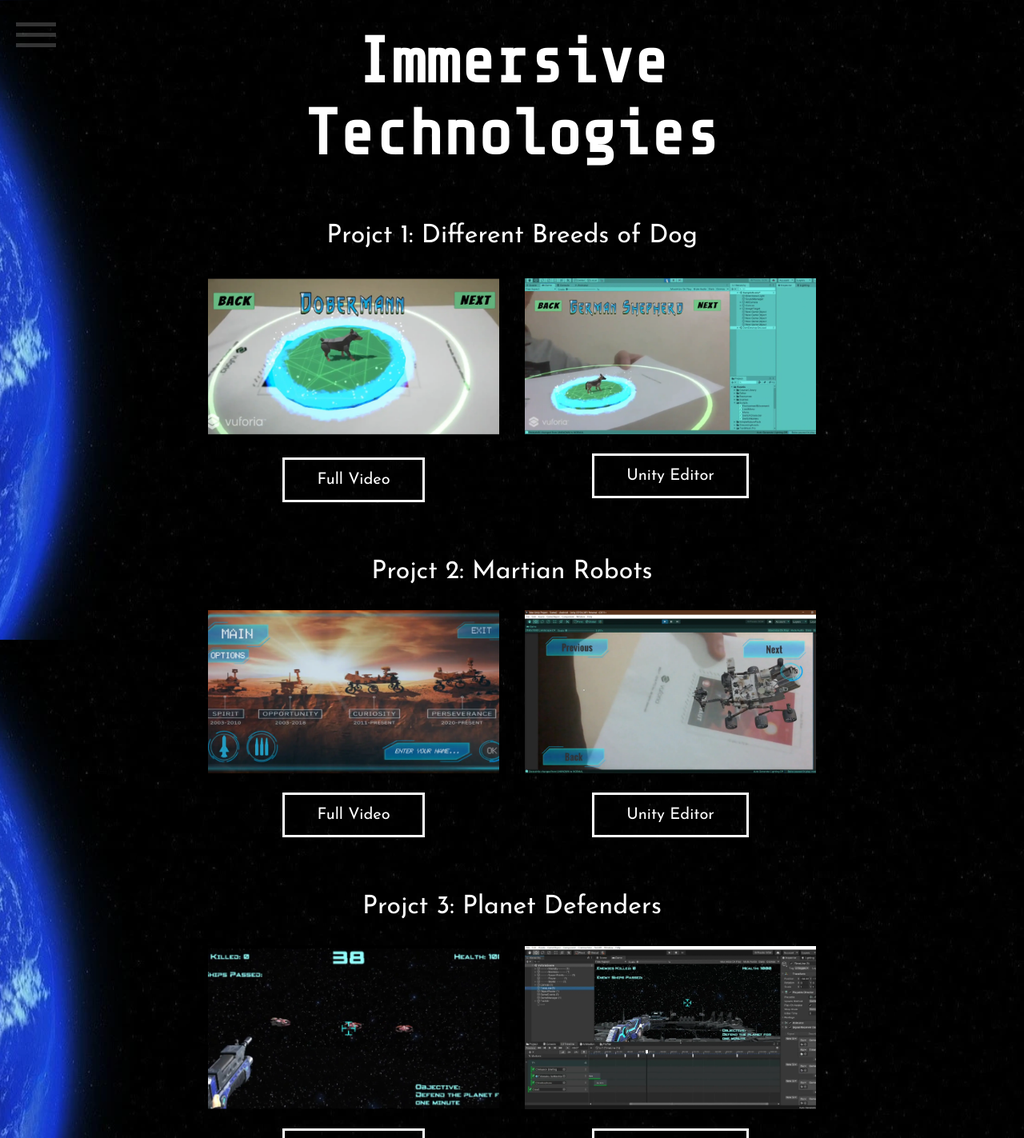
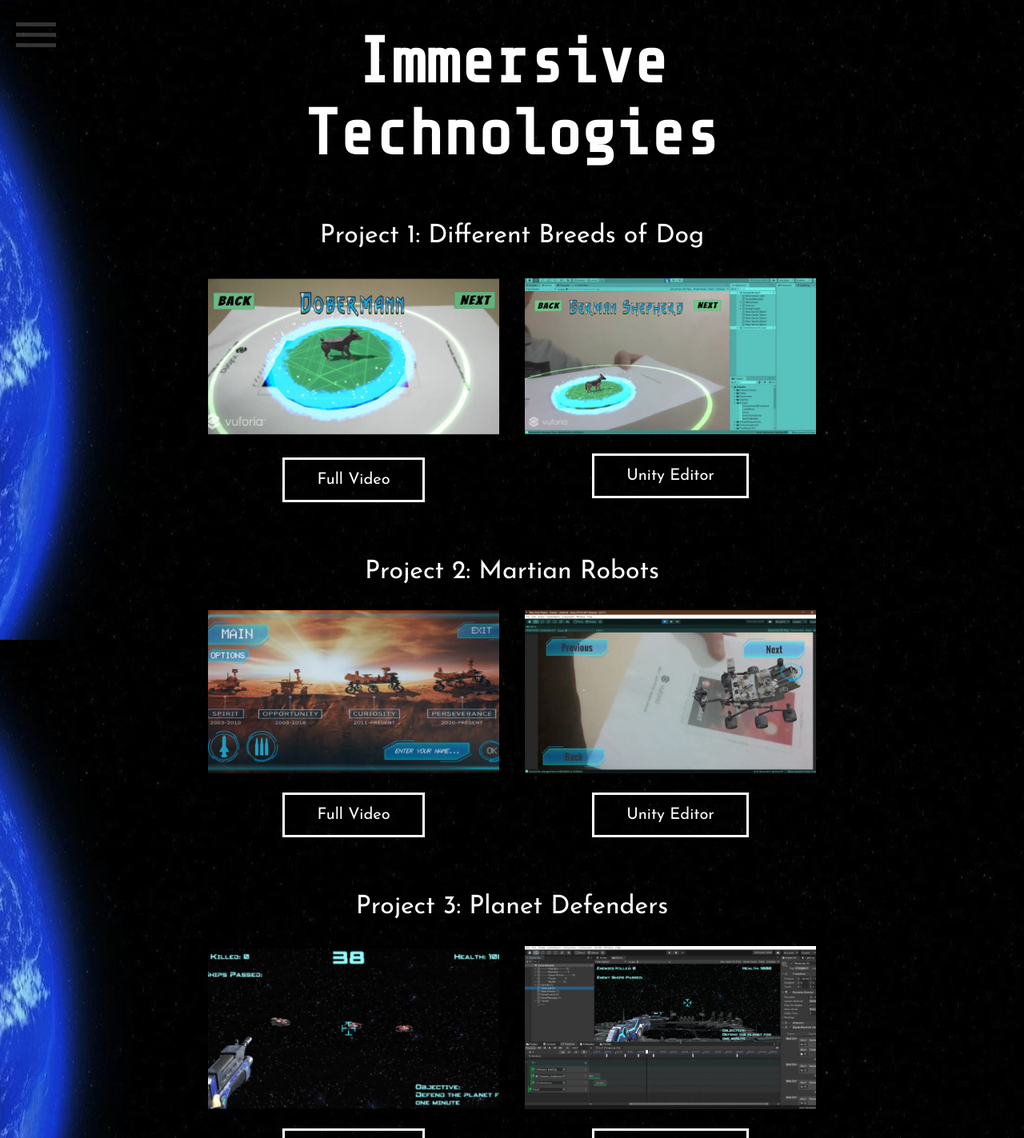
Before and after one commit to RishabhM101/Portfolio, a plain HTML site: page unity.html in a window 1280 px wide. Shown: the top 1423 px of the page at 80% size. Drawn offline with nearby package versions, Linux system fonts and the light colour scheme.

Commit message:
Update unity.html

```diff
--- a/unity.html
+++ b/unity.html
@@ -42,7 +42,7 @@
 
             <!-- Dogs -->
             <div class="container ">
-                <p class="posts2" style="padding-bottom: 10; padding-top: 20px;">Projct 1: Different Breeds of Dog</p>
+                <p class="posts2" style="padding-bottom: 10; padding-top: 20px;">Project 1: Different Breeds of Dog</p>
 
                 <div id="container-divide" style="width:100%; display: flex; flex-direction: row; justify-content: center;
                          align-items: center; ">
@@ -77,7 +77,7 @@
 
             <!-- Martian Rovers -->
             <div class="container ">
-                <p class="posts2" style="padding-bottom: 10;">Projct 2: Martian Robots</p>
+                <p class="posts2" style="padding-bottom: 10;">Project 2: Martian Robots</p>
 
                 <div id="container-divide" style="width:100%; display: flex; flex-direction: row; justify-content: center;
                          align-items: center; ">
@@ -112,7 +112,7 @@
 
               <!-- SpaceShip-->
               <div class="container ">
-                <p class="posts2" style="padding-bottom: 10;">Projct 3: Planet Defenders</p>
+                <p class="posts2" style="padding-bottom: 10;">Project 3: Planet Defenders</p>
 
                 <div id="container-divide" style="width:100%; display: flex; flex-direction: row; justify-content: center;
                          align-items: center; ">
```
